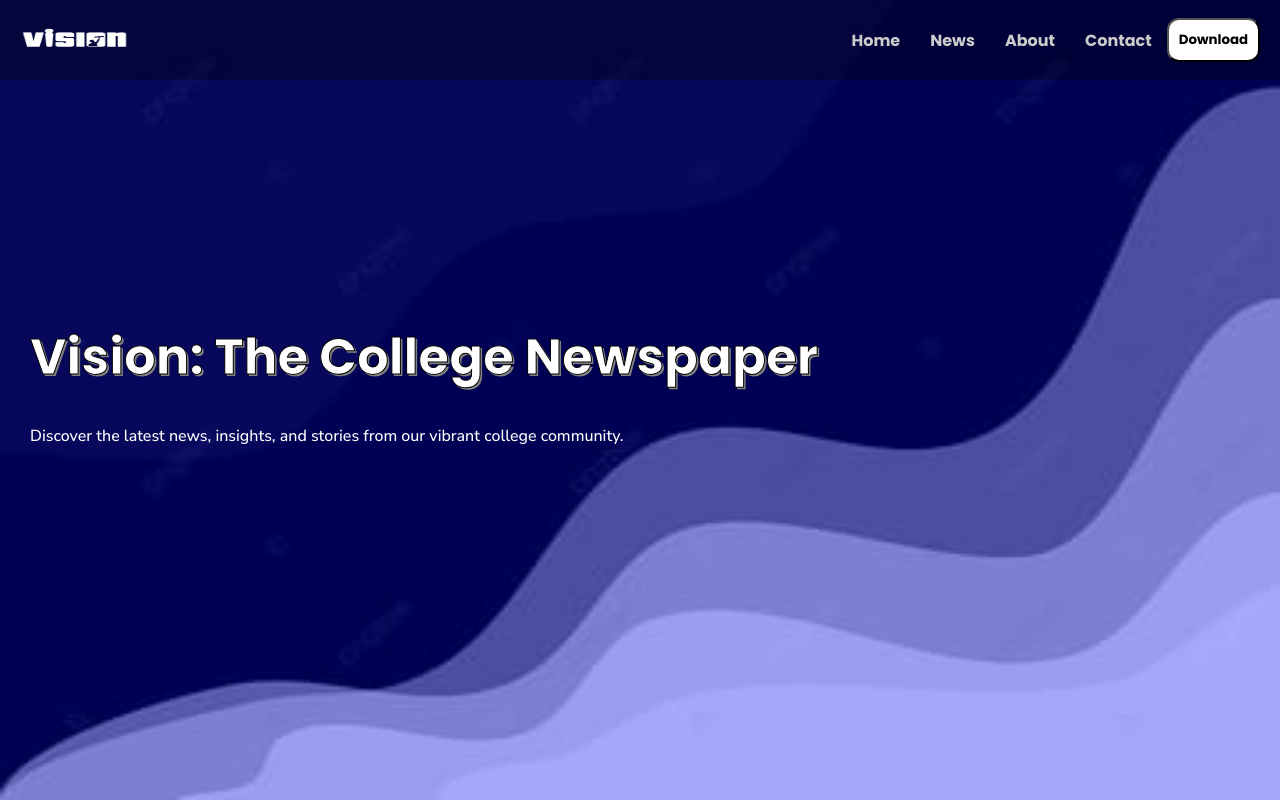
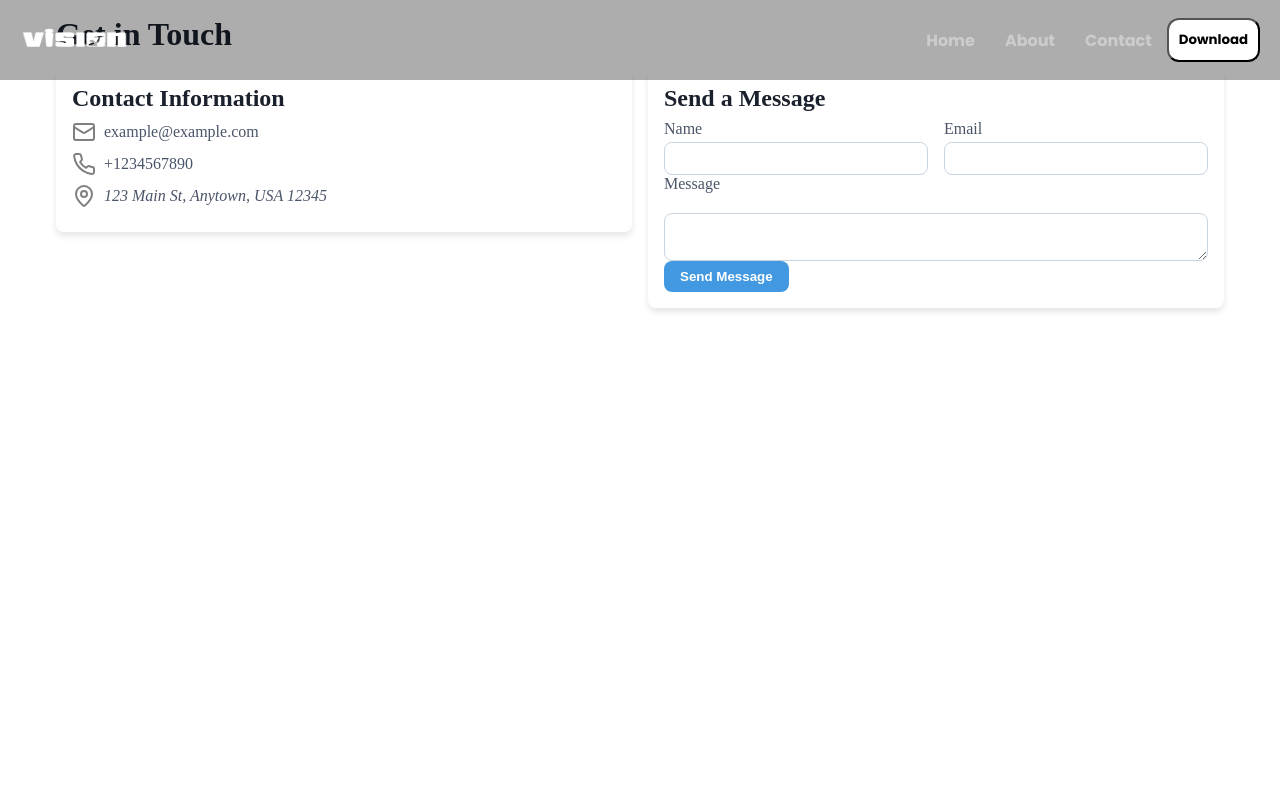
Before and after one commit to harshivkrishna/vision-club, a React (Vite) app in the folder vision/: page /contact in a window 1280 px wide. Built offline with nearby package versions, Linux system fonts and the light colour scheme.

Commit message:
modified:   vision/package-lock.json 	modified:   vision/package.json 	modified:   vision/src/App.jsx 	new file:   vision/src/components/Contact.jsx 	modified:   vision/src/components/Navbar.jsx 	new file:   vision/src/components/contact.css

```diff
--- a/vision/package.json
+++ b/vision/package.json
@@ -10,6 +10,7 @@
     "preview": "vite preview"
   },
   "dependencies": {
+    "lucide-react": "^0.427.0",
     "react": "^18.3.1",
     "react-dom": "^18.3.1",
     "react-router-dom": "^6.26.0",
--- a/vision/src/App.jsx
+++ b/vision/src/App.jsx
@@ -2,12 +2,26 @@ import React from 'react'
 import NavBar from './components/Navbar'
 import Hero from './components/Hero'
 import News from './components/news'
+import Contact from './components/Contact'
+import { BrowserRouter as Router, Route, Routes } from 'react-router-dom';
+
 const App = () => {
   return (
     <div>
-      <NavBar></NavBar>
-      <Hero></Hero>
-      <News></News>
+      <Router>
+        <NavBar></NavBar>
+        <Routes>
+              <Route exact path="/" element=
+              {
+                <>
+                   <Hero></Hero>
+                   <News></News>
+                </>
+              }>
+              </Route>
+              <Route path='/contact' element={<Contact></Contact>}></Route>
+        </Routes>
+      </Router>
     </div>
   )
 }
--- /dev/null
+++ b/vision/src/components/Contact.jsx
@@ -0,0 +1,101 @@
+import React, { useState } from 'react';
+import { Mail, Phone, MapPin } from 'lucide-react'
+import "./contact.css"
+
+const Contact = () => {
+  const [name, setName] = useState('');
+  const [email, setEmail] = useState('');
+  const [message, setMessage] = useState('');
+  const [sent, setSent] = useState(false);
+
+  const handleSubmit = (e) => {
+    e.preventDefault();
+    setSent(true);
+    // Add your logic to send the form data to server or email
+  };
+
+  return (
+    <div className="contact-page">
+      <h1 className="contact-title">Get in Touch</h1>
+      <div className="contact-container">
+        <div className="contact-info">
+          <div className="contact-card">
+            <h2 className="contact-card-title">Contact Information</h2>
+            <ul className="contact-list">
+              <li className="contact-list-item">
+                <Mail size={24} className="contact-icon" />
+                <a href="mailto:example@example.com" className="contact-link">
+                  example@example.com
+                </a>
+              </li>
+              <li className="contact-list-item">
+                <Phone size={24} className="contact-icon" />
+                <a href="tel:+1234567890" className="contact-link">
+                  +1234567890
+                </a>
+              </li>
+              <li className="contact-list-item">
+                <MapPin size={24} className="contact-icon" />
+                <address className="contact-address">
+                  123 Main St, Anytown, USA 12345
+                </address>
+              </li>
+            </ul>
+          </div>
+        </div>
+        <div className="contact-form-container">
+          <form onSubmit={handleSubmit} className="contact-form">
+            <h2 className="contact-form-title">Send a Message</h2>
+            <div className="form-group">
+              <div className="form-field">
+                <label htmlFor="name" className="form-label">
+                  Name
+                </label>
+                <input
+                  type="text"
+                  id="name"
+                  value={name}
+                  onChange={(e) => setName(e.target.value)}
+                  className="form-input"
+                />
+              </div>
+              <div className="form-field">
+                <label htmlFor="email" className="form-label">
+                  Email
+                </label>
+                <input
+                  type="email"
+                  id="email"
+                  value={email}
+                  onChange={(e) => setEmail(e.target.value)}
+                  className="form-input"
+                />
+              </div>
+            </div>
+            <div className="form-group">
+              <label htmlFor="message" className="form-label">
+                Message
+              </label>
+              <textarea
+                id="message"
+                value={message}
+                onChange={(e) => setMessage(e.target.value)}
+                className="form-input"
+              />
+            </div>
+            <button type="submit" className="form-button">
+              Send Message
+            </button>
+            {sent && (
+              <p className="success-message">
+                Your message has been sent successfully!
+              </p>
+            )}
+          </form>
+        </div>
+      </div>
+    </div>
+  );
+};
+
+export default Contact;
--- a/vision/src/components/Navbar.jsx
+++ b/vision/src/components/Navbar.jsx
@@ -1,6 +1,7 @@
 import React, { useState } from 'react';
 import './NavBar.css';
 import logo from '../assets/logo.png';
+import {Link} from 'react-router-dom';
 
 const NavBar = () => {
   const [showLinks, setShowLinks] = useState(false);
@@ -18,10 +19,9 @@ const NavBar = () => {
           onClick={toggleNavLinks}
         ></i>
         <ul className={`nav-links ${showLinks ? 'show' : ''}`}>
-          <li><a href="#">Home</a></li>
-          <li><a href="#">News</a></li>
-          <li><a href="#">About</a></li>
-          <li><a href="#">Contact</a></li>
+          <li><Link to="/">Home</Link></li>
+          <li><Link to="#">About</Link></li>
+          <li><Link to="/contact">Contact</Link></li>
           <button>Download</button>
         </ul>
       </nav>
--- /dev/null
+++ b/vision/src/components/contact.css
@@ -0,0 +1,132 @@
+.contact-page {
+    max-width: 1200px;
+    margin: 0 auto;
+    padding: 16px;
+  }
+
+  .contact-title {
+    font-size: 32px;
+    font-weight: bold;
+    color: #1a202c;
+    margin-bottom: 16px;
+  }
+
+  .contact-container {
+    display: flex;
+    flex-wrap: wrap;
+    gap: 16px;
+  }
+
+  .contact-info,
+  .contact-form-container {
+    flex: 1;
+    min-width: 300px;
+  }
+
+  .contact-card {
+    background-color: #fff;
+    border-radius: 8px;
+    box-shadow: 0 4px 6px rgba(0, 0, 0, 0.1);
+    padding: 16px;
+  }
+
+  .contact-card-title {
+    font-size: 24px;
+    font-weight: bold;
+    color: #1a202c;
+    margin-bottom: 8px;
+  }
+
+  .contact-list {
+    list-style: none;
+    padding: 0;
+  }
+
+  .contact-list-item {
+    display: flex;
+    align-items: center;
+    margin-bottom: 8px;
+  }
+
+  .contact-icon {
+    color: gray;
+    margin-right: 8px;
+  }
+
+  .contact-link {
+    color: #4a5568;
+    text-decoration: none;
+  }
+
+  .contact-link:hover {
+    color: #1a202c;
+  }
+
+  .contact-address {
+    color: #4a5568;
+  }
+
+  .contact-form {
+    background-color: #fff;
+    border-radius: 8px;
+    box-shadow: 0 4px 6px rgba(0, 0, 0, 0.1);
+    padding: 16px;
+  }
+
+  .contact-form-title {
+    font-size: 24px;
+    font-weight: bold;
+    color: #1a202c;
+    margin-bottom: 8px;
+  }
+
+  .form-group {
+    display: flex;
+    flex-wrap: wrap;
+    gap: 16px;
+  }
+
+  .form-field {
+    flex: 1;
+    min-width: 200px;
+  }
+
+  .form-label {
+    display: block;
+    color: #4a5568;
+    margin-bottom: 4px;
+  }
+
+  .form-input {
+    width: 100%;
+    padding: 8px;
+    border: 1px solid #cbd5e0;
+    border-radius: 8px;
+    box-sizing: border-box;
+    outline: none;
+  }
+
+  .form-input:focus {
+    border-color: #4299e1;
+    box-shadow: 0 0 0 1px #4299e1;
+  }
+
+  .form-button {
+    background-color: #4299e1;
+    color: #fff;
+    font-weight: bold;
+    padding: 8px 16px;
+    border-radius: 8px;
+    cursor: pointer;
+    border: none;
+    outline: none;
+  }
+
+  .form-button:hover {
+    background-color: #2b6cb0;
+  }
+
+  .success-message {
+    color: #48bb78;
+    margin-top: 8px;
+  }
```
Also changed, not shown: 1 other file (tests, documents, lock files or other folders).
